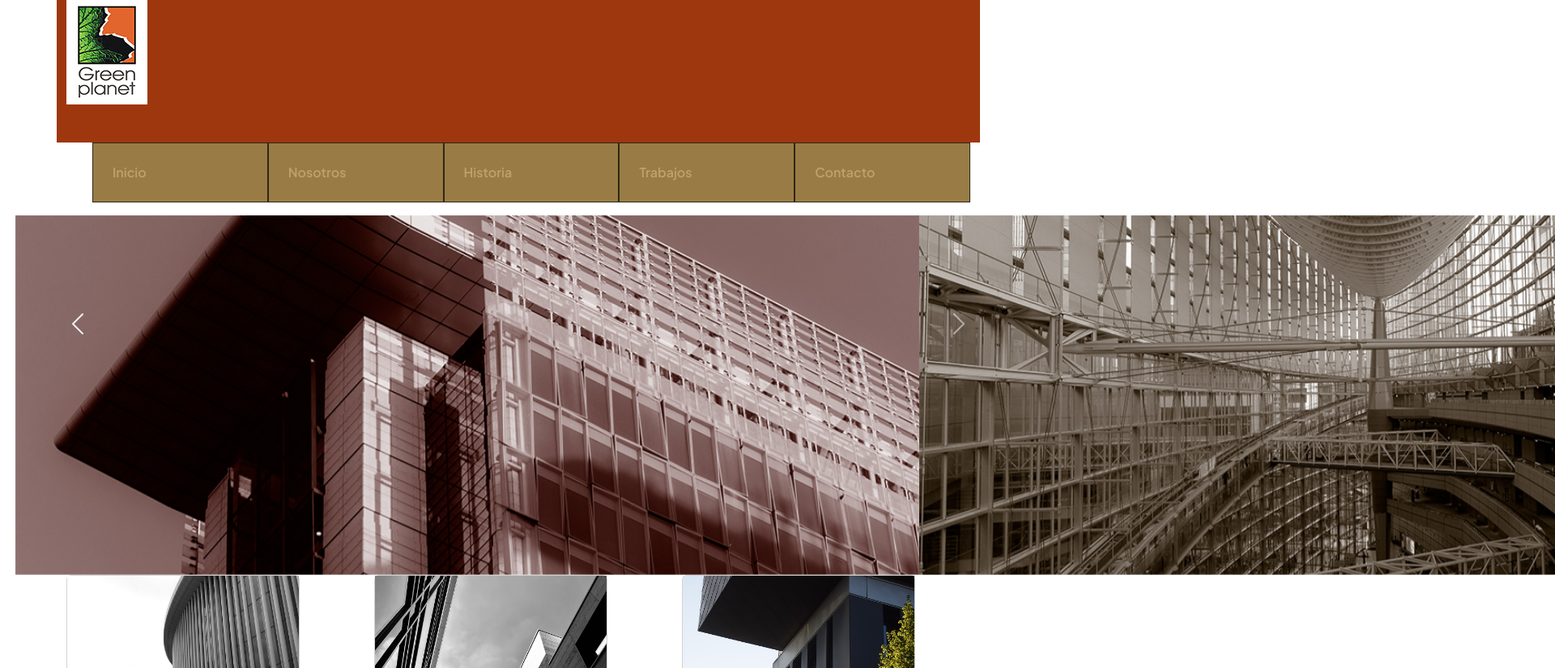
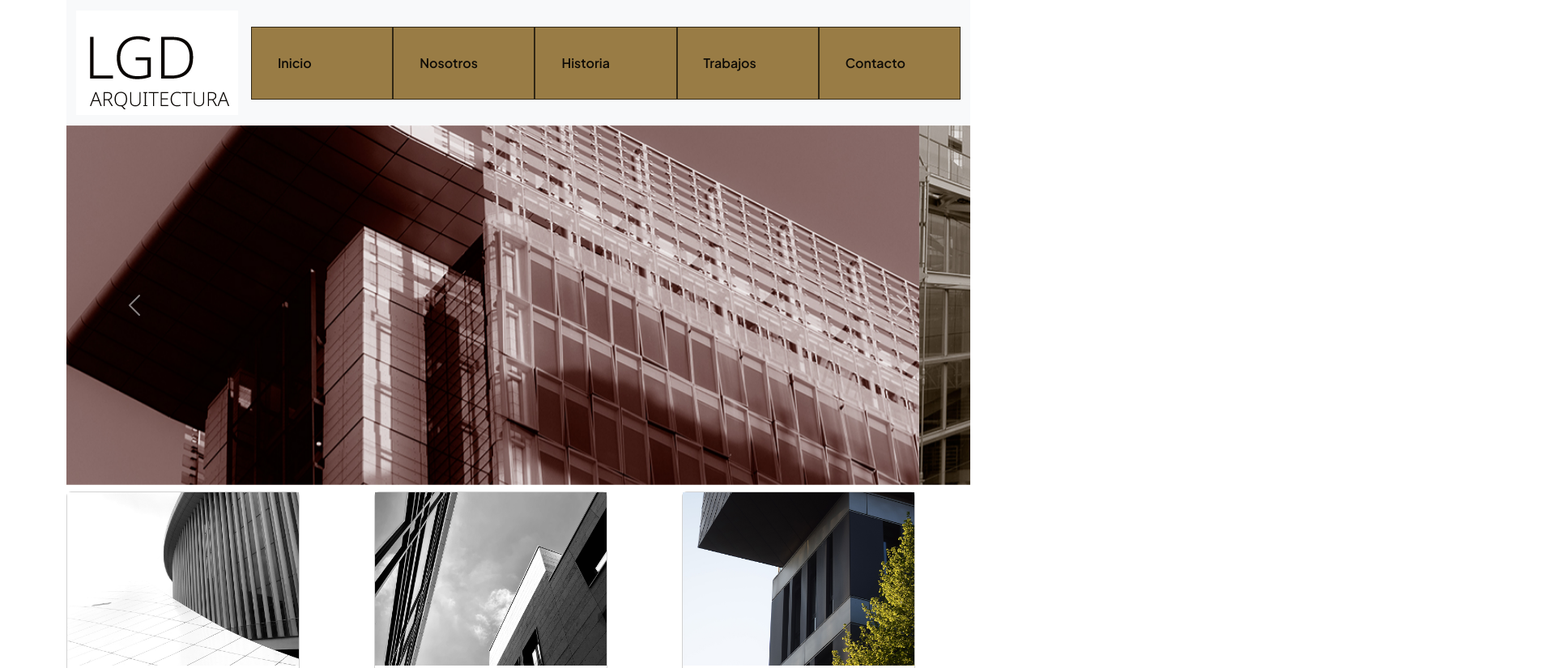
Before and after one commit to jterra1974/Idea-Terra, a website: page trabajos.html in a window 1280 px wide. Shown: the top 825 px of the page at 81% size, 1920 px wide, since content can reach past the window. Drawn offline with nearby package versions, Linux system fonts and the light colour scheme.

Commit message:
Completado de propiedades SASS

```diff
--- a/scss/base/_colors.scss
+++ b/scss/base/_colors.scss
@@ -1,3 +1,4 @@
+//variables
 $marron: #997c45;
 $caoba: #9e370e;
 
@@ -23,14 +24,20 @@ nav ul li {
     }
     a {
         text-decoration: none;
-        color: lighten($marron, 15%);
+        color: lighten($marron, 30%);
     }
 }
-.bt-boot {
+
+//extends
+%botones {
     background-color: lighten($caoba, 15%);
     color: darken($caoba, 15%);
     border: 1px solid $marron;
-    &visited {
+}
+
+.bt-boot {
+    @extend %botones;
+    &:visited {
         background-color: lighten($caoba, 30%);
     }
 }
@@ -38,6 +45,7 @@ nav ul li {
 h5 {
     color: darken($caoba, 15%);
 }
+
 p {
     color: darken($caoba, 30%);
 }
@@ -45,29 +53,3 @@ p {
 .footer {
     background-color: darken($marron, 20%);
 }
-
-/* Muchas propiedades distintas dentro de la misma extension
-Placeholder %
-
-%botones {
-    border: 1px solid black;
-    padding: 10px;
-    border-radius: 4px;
-}
-
-.ok {
-    background-color: green;
-    @extend %botones;
-}
-
-.error {
-    background-color: red;
-    @extend %botones;
-}
-
-.disabled {
-    background-color: gray;
-    @extend %botones;
-}
-
-Siempre se reutilizan */
--- a/scss/base/_listas.scss
+++ b/scss/base/_listas.scss
@@ -1,3 +1,4 @@
+//Listas
 $fuentes:
 Urbanist-menu,
 Urbanist-encabezados,
--- a/scss/components/_carrusel.scss
+++ b/scss/components/_carrusel.scss
@@ -1,5 +1,3 @@
-/*
-.carrusel {
-    display: none;
+.row {
+    margin-bottom: 0.5rem;
 }
-*/
--- a/scss/components/_menues.scss
+++ b/scss/components/_menues.scss
@@ -1,21 +1,9 @@
-/* Crear un grupo de propiedades a utilizar
-pero con valores que voy a definir
-en un futuro cercano
-Parecido a los constructores en otros lenguajes
-*/
+// Mixins
 @mixin menu($ancho, $display, $alineacion) {
      width: $ancho;
      display: $display;
      justify-content: $alineacion;
  }
-
-.top-menu {
-    @include menu(100%, flex, space-around);
-}
-
-.top-menu ul li {
-    width: 20%;
-}
 
 ul {
     @include menu(100%, flex, center);
@@ -26,22 +14,3 @@ ul {
 .bottom-menu {
     @include menu(75%, inline-flex, end);
 }
-
-/* Pseudoclases:
- Hover: cuando pasa el mouse cambia
- link: cuando lo clickea cambia
- visited: cuando ya fue visitado cambia
- active: cuando sea activado el botón va a cambiar
-        (sirve para jugar con el menú de navegación y la sensación de profundidad)
-*/
-/*
-@media screen and (min-width: 600px) {
-    .carrusel {
-        display: block;
-    }
-}
-
-@media screen and (min-width: 992px) {
-
-
-}*/
--- a/trabajos.html
+++ b/trabajos.html
@@ -20,48 +20,52 @@
 
     <!--Comienzo header-->
     <div class="container">
-        <section class="row header">
-            <div class="col">
-                <a href="index.html"><img class="img-top" src="images/greenplanet_grande.jpg" alt="Logo Empresa">
-                </a>
-            </div>
-        </section>
-        <section class="row">
-            <nav class="col top-menu">
-                <ul>
-                    <li>
-                        <a href="index.html">Inicio</a>
+        <!-- Navbar de Bootstrap -->
+        <nav class="navbar navbar-expand-lg bg-light">
+            <div class="container-fluid">
+            <a class="navbar-brand" href="#"><img src="images/Logotipo.gif" alt="Logo Empresa"></a>
+            <button class="navbar-toggler" type="button" data-bs-toggle="collapse" data-bs-target="#navbarSupportedContent" aria-controls="navbarSupportedContent" aria-expanded="false" aria-label="Toggle navigation">
+                <span class="navbar-toggler-icon"></span>
+            </button>
+            <div class="collapse navbar-collapse" id="navbarSupportedContent">
+                <ul class="navbar-nav me-auto mb-2 mb-lg-0">
+                <li class="nav-item">
+                    <a class="nav-link active" aria-current="page" href="index.html">Inicio</a>
                 </li>
-                    <li>
-                        <a href="nosotros.html">Nosotros</a>
+                <li class="nav-item">
+                    <a class="nav-link active" href="nosotros.html">Nosotros</a>
                 </li>
-                    <li>
-                        <a href="historia.html">Historia</a>
+                <li class="nav-item">
+                    <a class="nav-link active" href="historia.html">Historia</a>
                 </li>
-                    <li>
-                        <a href="trabajos.html">Trabajos</a>
+                <li class="nav-item">
+                    <a class="nav-link active" href="trabajos.html">Trabajos</a>
                 </li>
-                    <li>
-                        <a href="contacto.html">Contacto</a>
+                <li class="nav-item">
+                    <a class="nav-link active" href="contacto.html">Contacto</a>
                 </li>
                 </ul>
+
+            </div>
+            </div>
         </nav>
-        </section>
         <!--Fin header-->
         <!-- Carrusel de imagenes -->
-        <section class="row">
+    <!-- d-none: oculta en xs d-sm-block: la hace visible de ahí en más -->
+    <section class="row d-none d-sm-block">
         <!-- Clase carrusel para invisibilizar-->
-            <div class="col-12 carrusel">
+        <div class="col-12">
             <!-- Componente de Bootstrap -->
             <div id="carouselExampleControls" class="carousel slide" data-bs-ride="carousel">
+                <div class="carousel-inner">
                 <div class="carousel-item active">
-                        <img src="images/carrusel_02.jpg" class="d-block w-100" alt="Primer imagen">
+                    <img src="images/carrusel_02.jpg" class="d-block w-100" alt="Ejemplo de arquitectura moderna 2">
                 </div>
                 <div class="carousel-item">
-                        <img src="images/carrusel_04.jpg" class="d-block w-100" alt="Segunda imagen">
+                    <img src="images/carrusel_04.jpg" class="d-block w-100" alt="Ejemplo de arquitectura moderna 4">
                 </div>
                 <div class="carousel-item">
-                        <img src="images/carrusel_05.jpg" class="d-block w-100" alt="Tercer imagen">
+                    <img src="images/carrusel_03.jpg" class="d-block w-100" alt="Ejemplo de arquitectura moderna 3">
                 </div>
                 </div>
                 <button class="carousel-control-prev" type="button" data-bs-target="#carouselExampleControls" data-bs-slide="prev">
@@ -72,6 +76,7 @@
                 <span class="carousel-control-next-icon" aria-hidden="true"></span>
                 <span class="visually-hidden">Next</span>
                 </button>
+            </div>
         </div>
     </section>
 <!--Fin Carrusel de imagenes-->
@@ -87,7 +92,7 @@
                     <br />
                         La nueva pieza brinda soporte para los vuelos privados, correspondientes al FBO VIP Club, se concibió como un volumen único contenedor de todas las funciones que requería el programa, implantándose como un pabellón silencioso, respetuoso de la gran obra del Arquitecto Carlos Ott mediante el uso de un lenguaje atemporal.
                     </p>
-                    <a href="#" class="btn btn-primary bt-boot">Mas trabajos</a>
+                    <a href="#" class="bt-boot btn btn-primary">Mas trabajos</a>
                     </div>
                 </div>
             </div>
@@ -98,7 +103,7 @@
                     <h5 class="card-title">Trabajo 2</h5>
                     <p class="card-text">El proyecto se ubica en la esquina de las calles Maldonado y Florida, un singular punto de la ciudad de Montevideo en el borde del barrio con la costa. Recientemente bautizado como el distrito Las Artes, la zona se presenta con un creciente dinamismo y mejoras urbanas.
                     </p>
-                    <a href="#" class="btn btn-primary bt-boot">M&aacute;s trabajos</a>
+                    <a href="#" class="bt-boot btn btn-primary">M&aacute;s trabajos</a>
                     </div>
                 </div>
             </div>
@@ -109,7 +114,7 @@
                     <h5 class="card-title">Trabajo 3</h5>
                     <p class="card-text">Se trata de un proyecto de apartamentos construido en el barrio de Punta Carretas, en un típico lote de 10mts que presenta la particularidad de que su fondo es colindante con un jardín de una escuela pública de abundante arbolado y su frente se abre a una plaza de también abundante vegetación.
                     </p>
-                    <a href="#" class="btn btn-primary bt-boot">M&aacute;s trabajos</a>
+                    <a href="#" class="bt-boot btn btn-primary">M&aacute;s trabajos</a>
                     </div>
                 </div>
             </div>
@@ -121,7 +126,7 @@
                     <p class="card-text">
                         El desafío principal en el diseño para las nuevas oficinas de Mercado Libre, ubicadas en el piso tres de la Torre III de Aguada Park, fue idear un espacio que refleje la cultura y los valores de la empresa, en conjunto con las aspiraciones de diseño, funcionalidad, la sensación de comunidad entre colaboradores y el crecimiento continuo de la firma.
                     </p>
-                    <a href="#" class="btn btn-primary bt-boot">M&aacute;s trabajos</a>
+                    <a href="#" class="bt-boot btn btn-primary">M&aacute;s trabajos</a>
                     </div>
                 </div>
             </div>
```
Also changed, not shown: contacto.html (+25 -24 lines), historia.html (+32 -21 lines), index.html (+36 -24 lines), nosotros.html (+26 -24 lines), images/Logotipo.gif (added), style.css, 1 other file. Lines whose indentation alone changed are shown as unchanged.
